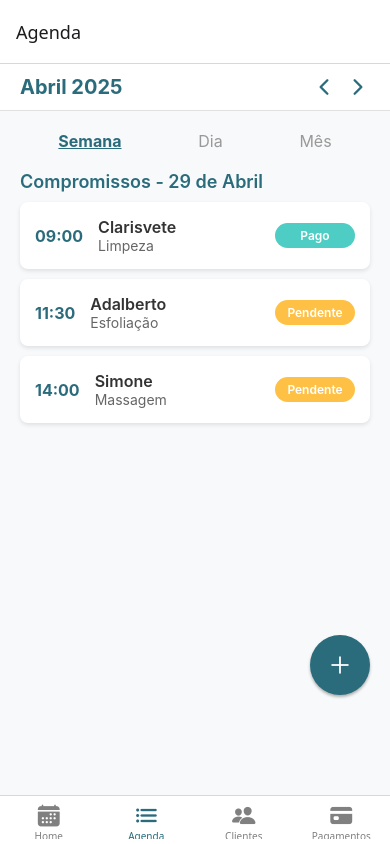
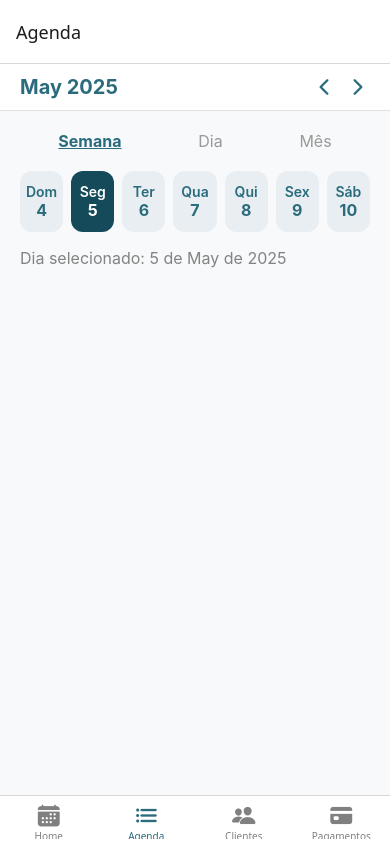
Before and after one commit to 3lder7/System-Studio, a React Native app in the folder app-estudio/: screen /Agenda in a window 390 px wide. Built offline with nearby package versions, Linux system fonts and the light colour scheme.

Commit message:
Adicionar visualização de compromissos por semana, dia e mês; implementar seleção de data e hora

```diff
--- a/app-estudio/components/screens/Schedule.tsx
+++ b/app-estudio/components/screens/Schedule.tsx
@@ -1,4 +1,4 @@
-import React from 'react';
+import React, { useState } from 'react';
 import {
   View,
   Text,
@@ -12,32 +12,108 @@ import {
 import { Ionicons } from '@expo/vector-icons';
 
 const AgendaScreen = () => {
-  const commitments = [
-    { id: 1, time: '09:00', name: 'Clarisvete', service: 'Limpeza', status: 'Pago' },
-    { id: 2, time: '11:30', name: 'Adalberto', service: 'Esfoliação', status: 'Pendente' },
-    { id: 3, time: '14:00', name: 'Simone', service: 'Massagem', status: 'Pendente' },
-  ];
+  const today = new Date();
+  const [activeTab, setActiveTab] = useState<'Semana' | 'Dia' | 'Mês'>('Semana');
+  const [selectedDate, setSelectedDate] = useState(today);
 
-  const renderCommitment = (commitment: any) => (
-    <View key={commitment.id} style={styles.commitmentCard}>
-      <View style={styles.commitmentTimeContainer}>
-        <Text style={styles.commitmentTime}>{commitment.time}</Text>
+  const diaSemanaIndex = today.getDay();
+  const diaHoje = today.getDate();
+  const mesAtual = today.toLocaleString('default', { month: 'long' });
+  const anoAtual = today.getFullYear();
+  const diasDaSemana = ['Dom', 'Seg', 'Ter', 'Qua', 'Qui', 'Sex', 'Sáb'];
+
+  const renderSemana = () => {
+      const semana: React.ReactNode[] = [];
+
+    for (let i = 0; i < 7; i++) {
+      const date = new Date(today);
+      date.setDate(today.getDate() - diaSemanaIndex + i);
+      const isToday = date.toDateString() === today.toDateString();
+      const isSelected = date.toDateString() === selectedDate.toDateString();
+
+      semana.push(
+        <TouchableOpacity
+          key={i}
+          onPress={() => setSelectedDate(date)}
+          style={[
+            styles.weekDay,
+            isToday && styles.weekDayToday,
+            isSelected && styles.weekDaySelected,
+          ]}
+        >
+          <Text style={[styles.weekDayText, (isToday || isSelected) && styles.weekDayTextActive]}>
+            {diasDaSemana[i]}
+          </Text>
+          <Text style={[styles.weekDayDate, (isToday || isSelected) && styles.weekDayTextActive]}>
+            {date.getDate()}
+          </Text>
+        </TouchableOpacity>
+      );
+    }
+
+    return (
+      <View>
+        <View style={styles.weekRow}>{semana}</View>
+        <Text style={styles.sectionSubtitle}>
+          Dia selecionado: {selectedDate.getDate()} de {mesAtual} de {anoAtual}
+        </Text>
       </View>
-      <View style={styles.commitmentDetailsContainer}>
-        <Text style={styles.commitmentName}>{commitment.name}</Text>
-        <Text style={styles.commitmentService}>{commitment.service}</Text>
+    );
+  };
+
+  const renderDia = () => {
+    const horas = Array.from({ length: 10 }, (_, i) => `${8 + i}:00`);
+
+    return (
+      <View>
+        <Text style={styles.sectionSubtitle}>
+          {diasDaSemana[selectedDate.getDay()]}, {selectedDate.getDate()} de {mesAtual} de {anoAtual}
+        </Text>
+        {horas.map((hora, index) => (
+          <View key={index} style={styles.timeSlot}>
+            <Text style={styles.timeSlotHour}>{hora}</Text>
+            <View style={styles.timeSlotLine} />
+          </View>
+        ))}
       </View>
-      <View
-        style={[
-          styles.commitmentStatusBadge,
-          commitment.status === 'Pago' && styles.statusPago,
-          commitment.status === 'Pendente' && styles.statusPendente,
-        ]}
-      >
-        <Text style={styles.commitmentStatusText}>{commitment.status}</Text>
+    );
+  };
+
+  const renderMes = () => {
+    const diasNoMes = new Date(anoAtual, today.getMonth() + 1, 0).getDate();
+    const dias = Array.from({ length: diasNoMes }, (_, i) => i + 1);
+
+    return (
+      <View>
+        <Text style={styles.sectionSubtitle}>
+          {mesAtual.charAt(0).toUpperCase() + mesAtual.slice(1)} de {anoAtual}
+        </Text>
+        <View style={styles.calendarGrid}>
+          {dias.map((dia) => {
+            const isToday = dia === diaHoje;
+            return (
+              <View key={dia} style={[styles.calendarDay, isToday && styles.currentDay]}>
+                <Text style={styles.calendarDayText}>{dia}</Text>
+              </View>
+            );
+          })}
+        </View>
       </View>
-    </View>
-  );
+    );
+  };
+
+  const renderTabContent = () => {
+    switch (activeTab) {
+      case 'Semana':
+        return renderSemana();
+      case 'Dia':
+        return renderDia();
+      case 'Mês':
+        return renderMes();
+      default:
+        return null;
+    }
+  };
 
   return (
     <SafeAreaView style={styles.safeArea}>
@@ -46,7 +122,9 @@ const AgendaScreen = () => {
         backgroundColor={Platform.OS === 'android' ? '#F8F9FA' : undefined}
       />
       <View style={styles.header}>
-        <Text style={styles.headerTitle}>Abril 2025</Text>
+        <Text style={styles.headerTitle}>
+          {mesAtual.charAt(0).toUpperCase() + mesAtual.slice(1)} {anoAtual}
+        </Text>
         <View style={styles.headerControls}>
           <TouchableOpacity>
             <Ionicons name="chevron-back" size={24} color="#2A6B7C" />
@@ -59,19 +137,15 @@ const AgendaScreen = () => {
 
       <ScrollView contentContainerStyle={styles.container}>
         <View style={styles.tabBar}>
-          <Text style={[styles.tabItem, styles.tabActive]}>Semana</Text>
-          <Text style={styles.tabItem}>Dia</Text>
-          <Text style={styles.tabItem}>Mês</Text>
+          {['Semana', 'Dia', 'Mês'].map((tab) => (
+            <TouchableOpacity key={tab} onPress={() => setActiveTab(tab as any)}>
+              <Text style={[styles.tabItem, activeTab === tab && styles.tabActive]}>{tab}</Text>
+            </TouchableOpacity>
+          ))}
         </View>
 
-        <Text style={styles.sectionTitle}>Compromissos - 29 de Abril</Text>
-
-        {commitments.map((commitment) => renderCommitment(commitment))}
+        {renderTabContent()}
       </ScrollView>
-
-      <TouchableOpacity style={styles.floatingButton}>
-        <Ionicons name="add" size={28} color="#FFFFFF" />
-      </TouchableOpacity>
     </SafeAreaView>
   );
 };
@@ -117,79 +191,83 @@ const styles = StyleSheet.create({
     fontWeight: 'bold',
     textDecorationLine: 'underline',
   },
-  sectionTitle: {
-    fontSize: 18,
+  sectionSubtitle: {
+    fontSize: 16,
+    marginBottom: 10,
+    color: '#3339',
+  },
+
+  // Semana
+  weekRow: {
+    flexDirection: 'row',
+    justifyContent: 'space-between',
+    marginBottom: 16,
+    gap: 8,
+  },
+  weekDay: {
+    flex: 1,
+    alignItems: 'center',
+    paddingVertical: 12,
+    borderRadius: 12,
+    backgroundColor: '#E8EEF1',
+  },
+  weekDayToday: {
+    backgroundColor: '#2A6B7C',
+  },
+  weekDaySelected: {
+    backgroundColor: '#144A59',
+  },
+  weekDayText: {
+    color: '#2A6B7C',
     fontWeight: '600',
-    color: '#2A6B7C',
-    marginBottom: 10,
+    fontSize: 14,
   },
-  commitmentCard: {
-    flexDirection: 'row',
-    alignItems: 'center',
-    backgroundColor: '#FFFFFF',
-    borderRadius: 8,
-    padding: 15,
-    marginBottom: 10,
-    shadowColor: '#000',
-    shadowOffset: { width: 0, height: 2 },
-    shadowOpacity: 0.1,
-    shadowRadius: 4,
-    elevation: 2,
+  weekDayTextActive: {
+    color: '#FFFFFF',
   },
-  commitmentTimeContainer: {
-    marginRight: 15,
-  },
-  commitmentTime: {
+  weekDayDate: {
     fontSize: 16,
     fontWeight: 'bold',
     color: '#2A6B7C',
   },
-  commitmentDetailsContainer: {
+
+  // Dia
+  timeSlot: {
+    flexDirection: 'row',
+    alignItems: 'center',
+    marginBottom: 8,
+  },
+  timeSlotHour: {
+    width: 60,
+    fontSize: 14,
+    color: '#444',
+  },
+  timeSlotLine: {
+    height: 1,
+    backgroundColor: '#CCC',
     flex: 1,
   },
-  commitmentName: {
-    fontSize: 16,
-    fontWeight: '600',
-    color: '#333333',
+
+  // Mês
+  calendarGrid: {
+    flexDirection: 'row',
+    flexWrap: 'wrap',
+    gap: 10,
   },
-  commitmentService: {
-    fontSize: 14,
-    color: '#666666',
-  },
-  commitmentStatusBadge: {
-    paddingVertical: 5,
-    paddingHorizontal: 10,
-    borderRadius: 15,
-    alignItems: 'center',
-    justifyContent: 'center',
-    minWidth: 80,
-  },
-  statusPago: {
-    backgroundColor: '#4ECDC4',
-  },
-  statusPendente: {
-    backgroundColor: '#FFC145',
-  },
-  commitmentStatusText: {
-    fontSize: 12,
-    fontWeight: '600',
-    color: '#FFFFFF',
-  },
-  floatingButton: {
-    position: 'absolute',
-    right: 20,
-    bottom: 100,
-    width: 60,
-    height: 60,
-    borderRadius: 30,
-    backgroundColor: '#2A6B7C',
+  calendarDay: {
+    width: 40,
+    height: 40,
+    borderRadius: 20,
+    backgroundColor: '#E8EEF1',
     justifyContent: 'center',
     alignItems: 'center',
-    shadowColor: '#000',
-    shadowOffset: { width: 0, height: 2 },
-    shadowOpacity: 0.3,
-    shadowRadius: 3,
-    elevation: 5,
+  },
+  currentDay: {
+    backgroundColor: '#2A6B7C',
+  },
+  calendarDayText: {
+    color: '#2A6B7C',
+    fontWeight: '600',
   },
 });
 
```
